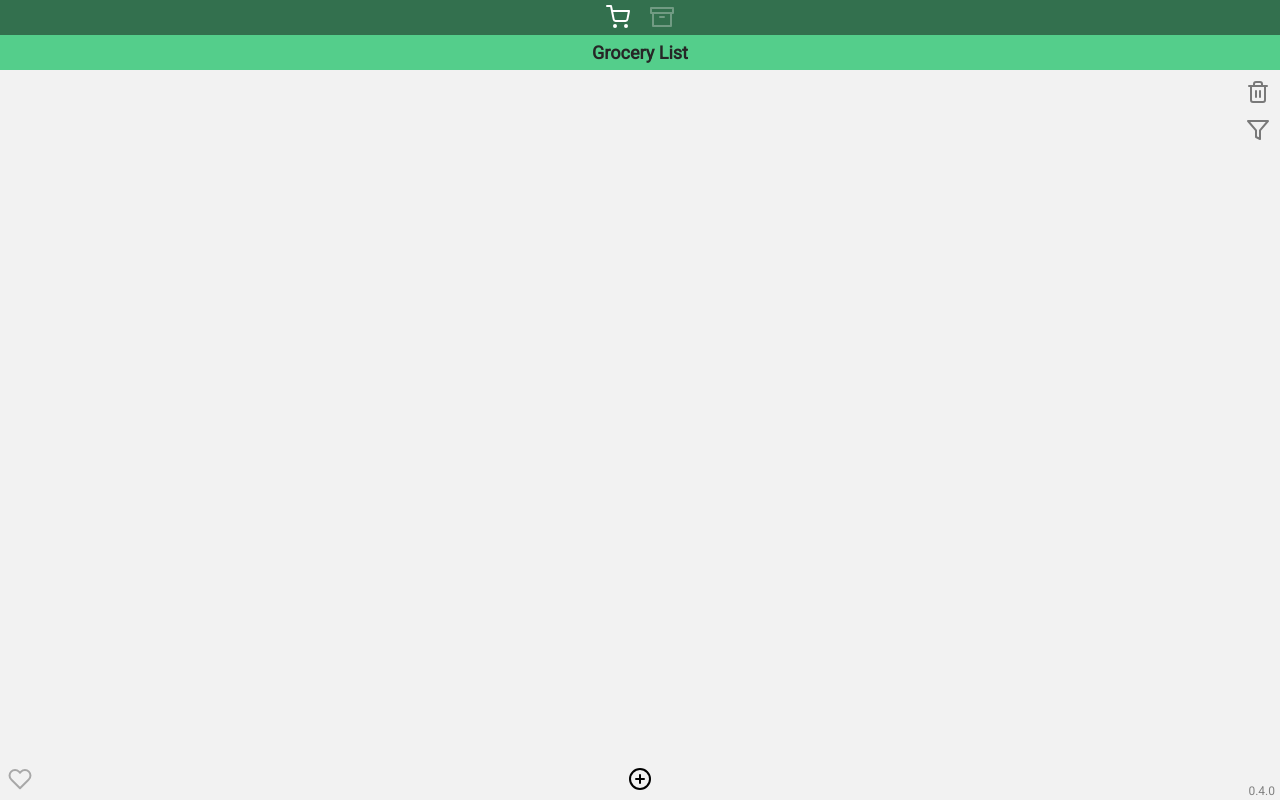
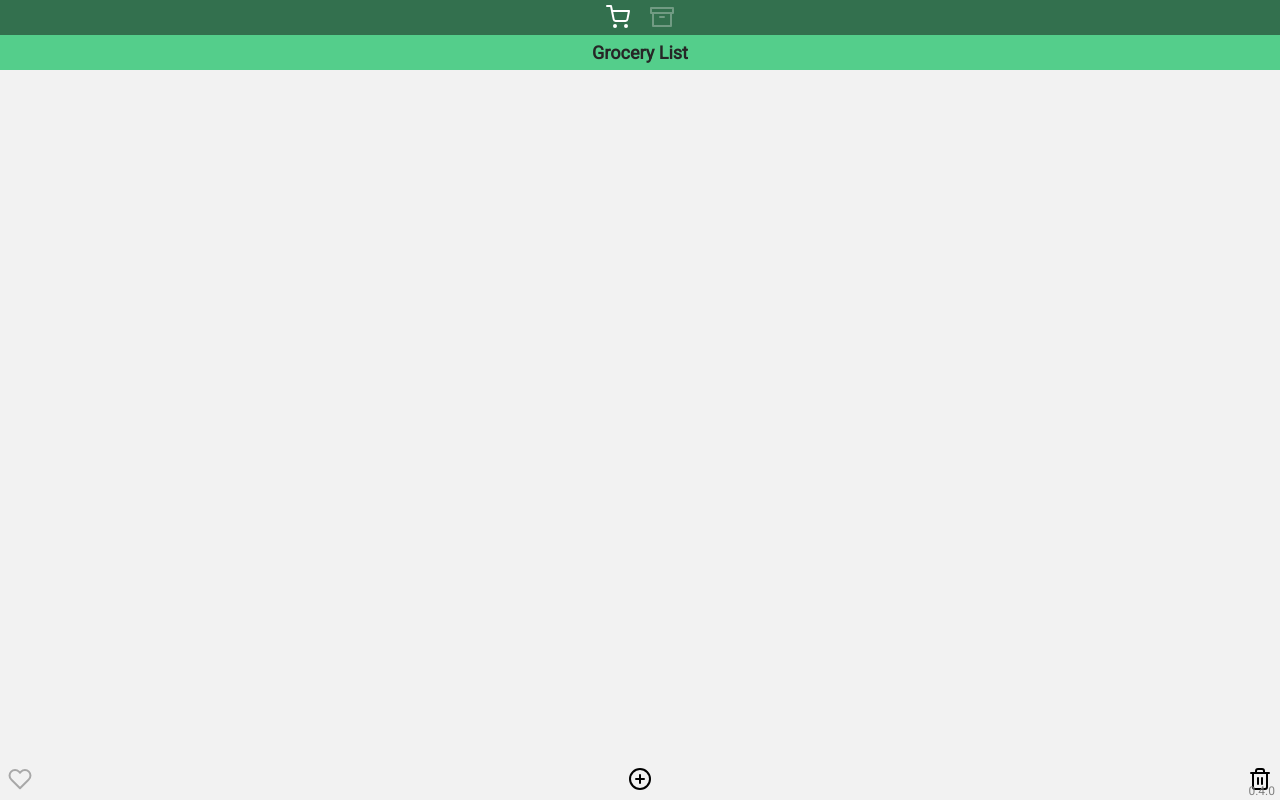
Before and after one commit to NiftyOctopus/lychee-list, a Vue app: page / in a window 1280 px wide. Built offline with nearby package versions, Linux system fonts and the light colour scheme.

Commit message:
Moved grocery list controls to footer

```diff
--- a/src/views/GroceryListView.vue
+++ b/src/views/GroceryListView.vue
@@ -4,11 +4,6 @@
             <div id='view-title'>
                 <span>Grocery List</span>
             </div>
-        </div>
-
-        <div id='controls'>
-            <div><img src='../assets/icons/trash.svg'  @click='confirmDelete'></div>
-            <div><img src='../assets/icons/filter.svg' @click='toggleDoneFilter'></div>
         </div>
 
         <div v-for='category in categories' :key='category'>
@@ -26,7 +21,12 @@
             </div>
         </div>
 
-        <view-footer :allowAdd=true @add='navToItemView'></view-footer>
+        <view-footer
+            :allowAdd=true
+            :allowDelete=true
+            @add='navToItemView'
+            @delete='confirmDelete'>
+        </view-footer>
 
         <confirm
             v-if='confirm'
@@ -99,16 +99,4 @@
     #grocery-list-view {
         margin-bottom: 150px;
     }
-
-    #controls {
-        position: fixed;
-        top:      80px;
-        right:    10px;
-        z-index:  100;
-    }
-
-    #controls div {
-        margin-bottom: 10px;
-        opacity: 0.5;
-    }
 </style>
```
